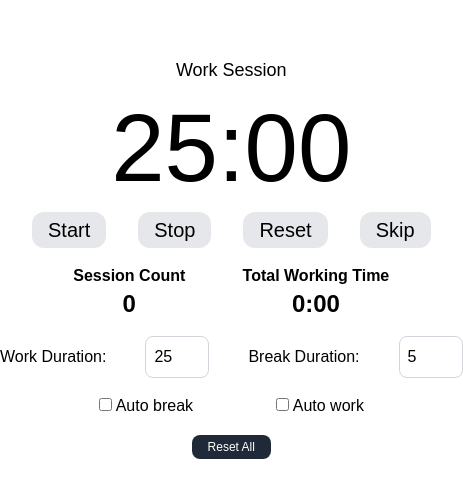
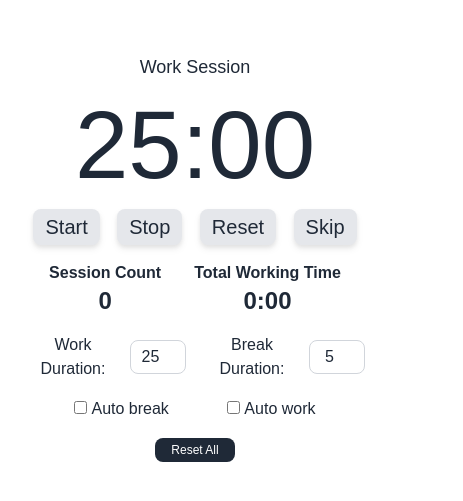
Before and after one commit to itskillian/pomodoro, a Next.js app: page / in a window 390 px wide. Shown: the part 141-642 px from the top of the page, 463 px wide, since content can reach past the window. Built offline with nearby package versions, Linux system fonts and the light colour scheme.

Commit message:
Feat: add responsive tailwind sizing for mobile viewing

```diff
--- a/app/pomodoro.js
+++ b/app/pomodoro.js
@@ -138,8 +138,8 @@ export default function Pomodoro() {
   };
 
   return (
-    <div className="container mx-auto flex h-screen text-center text-black">
-      <div className="max-w-1/2 m-auto pb-16">
+    <div className="min-w-80 container mx-auto flex h-screen text-center text-gray-800">
+      <div className="w-full max-w-[480px] m-auto pb-16">
         <Timer
           timeLeft={timeLeft}
           isWorkSession={isWorkSession}
@@ -225,11 +225,11 @@ function Controls ({ startTimer, stopTimer, resetTimer, skipSession }) {
   // props: isRunning, isWorkSession
   // callbacks: onStart, onStop, onReset, onSkip
   return (
-    <div className="m-4 flex justify-between text-xl">
-      <button onClick={startTimer} className="mx-4 py-1 px-4 bg-gray-200 rounded-xl">Start</button>
-      <button onClick={stopTimer} className="mx-4 p-1 px-4 bg-gray-200 rounded-xl">Stop</button>
-      <button onClick={resetTimer} className="mx-4 p-1 px-4 bg-gray-200 rounded-xl">Reset</button>
-      <button onClick={skipSession} className="mx-4 p-1 px-4 bg-gray-200 rounded-xl">Skip</button>
+    <div className="m-4 flex justify-evenly text-xl">
+      <button onClick={startTimer} className="py-1 px-3 bg-gray-200 rounded-lg drop-shadow-md outline-2 outline-gray-800 hover:outline active:bg-gray-800 active:text-white active">Start</button>
+      <button onClick={stopTimer} className="py-1 px-3 bg-gray-200 rounded-lg drop-shadow-md outline-2 outline-gray-800 hover:outline active:bg-gray-800 active:text-white active">Stop</button>
+      <button onClick={resetTimer} className="py-1 px-3 bg-gray-200 rounded-lg drop-shadow-md outline-2 outline-gray-800 hover:outline active:bg-gray-800 active:text-white active">Reset</button>
+      <button onClick={skipSession} className="py-1 px-3 bg-gray-200 rounded-lg drop-shadow-md outline-2 outline-gray-800 hover:outline active:bg-gray-800 active:text-white active">Skip</button>
     </div>
   );
 }
@@ -238,7 +238,7 @@ function SessionCounter ({ sessionCount, sessionDuration }) {
   // track sessions & duration
   let formattedSessionDuration = formatTime(sessionDuration);
   return (
-    <div className="min-w-max flex justify-evenly m-4">
+    <div className="m-4 flex justify-evenly">
       <div className="flex flex-col">
         <div className="font-bold">Session Count</div>
         <div className="text-2xl font-bold">{ sessionCount }</div>
@@ -258,25 +258,29 @@ function Settings ({ workDuration, breakDuration, handleWorkInputChange, handleB
   // callbacks: onWorkDurationChange, onBreakDurationChange
   return (
     <>
-      <div className="flex items-center justify-between">
-        <label htmlFor="work-duration">Work Duration:</label>
+      <div className="m-4 flex  justify-between">
+        <div className="w-1/2 flex items-center justify-evenly">
+          <label className="max-w-24" htmlFor="work-duration">Work Duration:</label>
           <input
             type="number"
             name="work-duration"
             id="work-duration"
-          className="w-16 p-2 border border-gray-300 rounded-lg focus:outline-none focus:ring-2 focus:ring-blue-500 focus:border-blue-500"
+            className="w-14 p-1 text-center border border-gray-300 rounded-lg focus:outline-none focus:ring-2 focus:ring-blue-500 focus:border-blue-500"
             defaultValue={workDuration/60}
             onChange={handleWorkInputChange}
           />
-        <label htmlFor="work-duration">Break Duration:</label>
+        </div>
+        <div className="w-1/2 flex items-center justify-evenly">
+          <label className="max-w-24" htmlFor="work-duration">Break Duration:</label>
           <input
             type="number"
             name="break-duration"
             id="break-duration"
-          className="w-16 p-2 border border-gray-300 rounded-lg focus:outline-none focus:ring-2 focus:ring-blue-500 focus:border-blue-500"
+            className="w-14 p-1 text-center border border-gray-300 rounded-lg focus:outline-none focus:ring-2 focus:ring-blue-500 focus:border-blue-500"
             defaultValue={breakDuration/60}
             onChange={handleBreakInputChange}
           />
+        </div>
       </div>
       <div>
         <div className="flex justify-evenly m-4">
```
Lines whose indentation alone changed are shown as unchanged.
